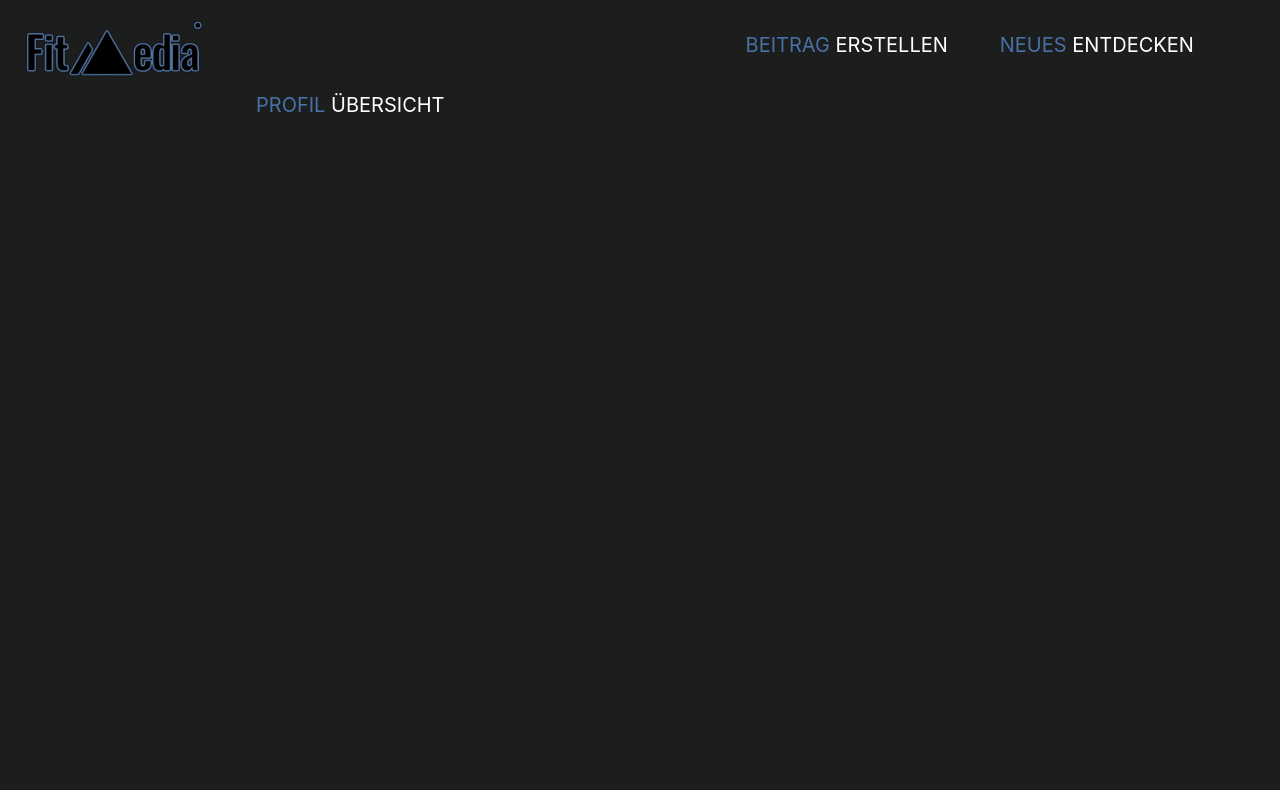
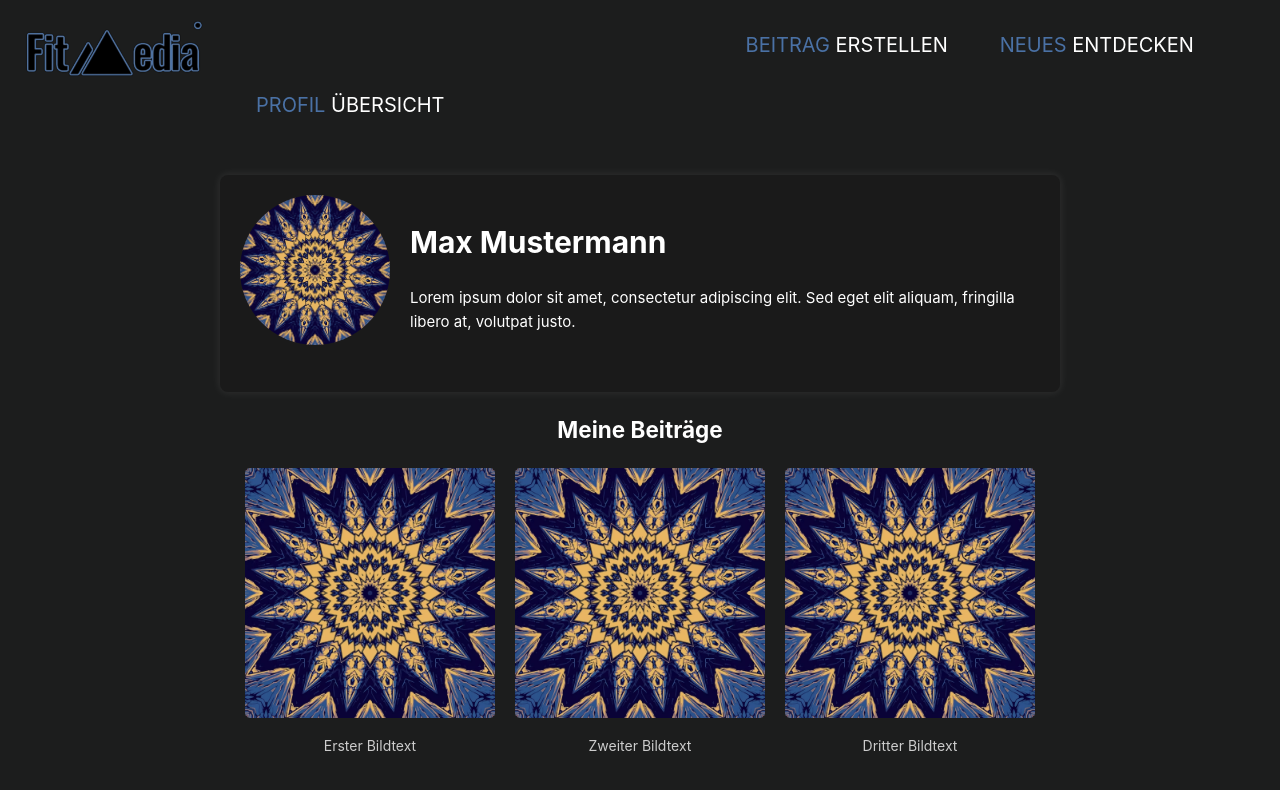
Before and after one commit to lukasxux/FitMedia, a Vue app in the folder FitMediaApp/src/FitMediaApp.Client/: page /profile in a window 1280 px wide. Shown: the top 790 px of the page. Built offline with nearby package versions, Linux system fonts and the light colour scheme.

Commit message:
Created Profile-Page

```diff
--- a/FitMediaApp/src/FitMediaApp.Client/src/router/index.js
+++ b/FitMediaApp/src/FitMediaApp.Client/src/router/index.js
@@ -4,6 +4,7 @@ import BeitragView from '../views/BeitragView.vue'
 import LoginView from '../views/LoginView.vue'
 import SuchView from '../views/SuchView.vue'
 import RegisterView from '../views/RegisterView.vue'
+import ProfileView from '../views/ProfileView.vue'
 
 const router = createRouter({
   history: createWebHistory(import.meta.env.BASE_URL),
@@ -32,6 +33,11 @@ const router = createRouter({
       path: '/login',
       name: 'login',
       component: LoginView,
+    },
+    {
+      path: '/profile',
+      name: 'profile',
+      component: ProfileView,
     }
   ]
 })
--- a/FitMediaApp/src/FitMediaApp.Client/src/views/LoginView.vue
+++ b/FitMediaApp/src/FitMediaApp.Client/src/views/LoginView.vue
@@ -4,7 +4,7 @@
         <div class="container" id="container">
           <h1 id="create-account">Einloggen</h1>
           <div class="input-container">
-            <input type="text" placeholder="Benutzername / E-Mail" />
+            <input type="text" placeholder="E-Mail" />
           </div>
           <div class="input-container">
             <input type="password" placeholder="Passwort" />
--- a/FitMediaApp/src/FitMediaApp.Client/src/views/ProfilView.vue
+++ /dev/null
@@ -1,6 +0,0 @@
-<script setup>
-</script>
-
-<template>
-    <p>Test</p>
-</template>
--- /dev/null
+++ b/FitMediaApp/src/FitMediaApp.Client/src/views/ProfileView.vue
@@ -0,0 +1,97 @@
+<template>
+    <div class="profile">
+      <div class="profile-info">
+        <div class="profile-picture">
+          <img src="../assets/Test-Bild.png" alt="Profilbild">
+        </div>
+        <div class="profile-details">
+          <h1>{{ profile.name }}</h1>
+          <p>{{ profile.bio }}</p>
+        </div>
+      </div>
+    </div>
+    <div class="user-images">
+      <h2 class="section-title">Meine Beiträge</h2>
+      <div class="image-grid">
+        <div v-for="(image, index) in images" :key="index" class="image-item">
+          <img :src="image.url" alt="Bild">
+          <p>{{ image.caption }}</p>
+        </div>
+      </div>
+    </div>
+  </template>
+
+  <script setup>
+  import { ref } from 'vue';
+
+  const profile = ref({
+    name: 'Max Mustermann',
+    bio: 'Lorem ipsum dolor sit amet, consectetur adipiscing elit. Sed eget elit aliquam, fringilla libero at, volutpat justo.',
+  });
+
+  const images = ref([
+    { url: "/src/assets/Test-Bild.png", caption: 'Erster Bildtext' },
+    { url: "/src/assets/Test-Bild.png", caption: 'Zweiter Bildtext' },
+    { url: "/src/assets/Test-Bild.png", caption: 'Dritter Bildtext' }
+  ]);
+  </script>
+
+  <style scoped>
+  .profile {
+    max-width: 800px;
+    margin: 20px auto;
+    padding: 20px;
+    background-color: #1a1a1a;
+    color: #fff;
+    border-radius: 8px;
+    box-shadow: 0 0 10px rgba(255, 255, 255, 0.1);
+  }
+
+  .profile-info {
+    display: flex;
+    align-items: center;
+    margin-bottom: 20px;
+  }
+
+  .profile-picture img {
+    width: 150px;
+    height: 150px;
+    border-radius: 50%;
+    overflow: hidden;
+  }
+
+  .profile-details {
+    margin-left: 20px;
+  }
+
+  .user-images {
+    margin-top: 20px;
+  }
+
+  .user-images h2.section-title {
+    text-align: center;
+    margin-bottom: 20px;
+  }
+
+  .image-grid {
+    display: flex;
+    flex-wrap: wrap;
+    justify-content: center;
+    gap: 20px;
+  }
+
+  .image-item {
+    text-align: center;
+  }
+
+  .image-item img {
+    width: 250px;
+    border-radius: 5px;
+  }
+
+  .image-item p {
+    color: #ccc;
+    font-size: 14px;
+    margin-top: 10px;
+  }
+  </style>
--- a/FitMediaApp/src/FitMediaApp.Client/src/views/RegisterView.vue
+++ b/FitMediaApp/src/FitMediaApp.Client/src/views/RegisterView.vue
@@ -4,21 +4,21 @@
       <div class="container" id="container">
         <h1 id="create-account">Account erstellen</h1>
         <div class="input-container">
-          <input type="text" placeholder="Benutzername" />
+          <input type="text" placeholder="Benutzername" v-model="username" />
         </div>
         <div class="input-container">
-          <input type="email" placeholder="E-Mail" />
+          <input type="email" placeholder="E-Mail" v-model="email" />
         </div>
         <div class="input-container">
-          <input type="password" placeholder="Passwort" />
+          <input type="password" placeholder="Passwort" v-model="password" />
         </div>
         <div class="input-container">
           <input type="file" id="profile-image" name="profile-image" accept="image/png, image/jpeg" @change="previewImage($event)">
         </div>
         <div class="input-container">
-          <input type="text" placeholder="Steckbrief" style="height: 50px;"/>
+          <input type="text" placeholder="Steckbrief" style="height: 50px;" v-model="bio" />
         </div>
-        <button>Registrieren</button>
+        <button @click="registerUser">Registrieren</button>
         <h3>Du hast <span class="highlight">bereits</span> einen Account?</h3>
         <button id="signUp" @click="redirectToLogin">Einloggen</button>
       </div>
@@ -59,12 +59,82 @@
   </div>
 
   <div id="image-preview-container">
-    <h1 v-if="showPreviewText" >Ausgewähltes Bild</h1>
+    <h1 v-if="showPreviewText">Ausgewähltes Bild</h1>
     <div class="image-preview" id="image-preview"></div>
   </div>
 </template>
 
+<script setup>
+import { ref } from 'vue';
+import axios from 'axios';
+
+const showPreviewText = ref(false);
+const username = ref('');
+const email = ref('');
+const password = ref('');
+const bio = ref('');
+
+function previewImage(event) {
+  console.log("Bild ausgewählt");
+  const file = event.target.files[0];
+  const url = URL.createObjectURL(file);
+  const img = document.createElement('img');
+  img.src = url;
+  img.style.width = '200px'; // Vorschau-Größe anpassen
+
+  // Vorheriges Bildvorschau-Element leeren
+  const imagePreview = document.getElementById('image-preview');
+  while (imagePreview.firstChild) {
+    imagePreview.removeChild(imagePreview.lastChild);
+  }
+
+  // Neues Bildvorschau-Element hinzufügen
+  imagePreview.appendChild(img);
+  showPreviewText.value = true; // Setze die Variable, um den Text anzuzeigen
+}
+
+function redirectToLogin() {
+  // Weiterleitung zur Registrierungsseite
+  window.location.href = "/login";
+}
+</script>
+
+<script>
+import axios from 'axios';
+
+export default {
+  data() {
+    return {
+      model: {
+        email: "",
+        password: "",
+        username: "",
+        bio: "",
+      }
+    };
+  },
+  methods: {
+    async registerUser() {
+      try {
+        const response = await axios.post("https://localhost:7001/api/User/register", {
+          username: this.username,
+          mail: this.email,
+          profilePicPath: "path/to/image",
+          initialPasswords: this.password,
+          bio: this.bio
+        });
+        alert("Registration successful!");
+      } catch (error) {
+        console.error(error);
+        alert("Registration failed.");
+      }
+    },
+  }
+}
+</script>
+
 <style scoped>
+/* CSS-Stile hier einfügen */
 .highlight {
   color: rgb(74, 113, 165);
   font-size: 18px;
@@ -177,34 +247,3 @@ p {
   width: 500px;
 }
 </style>
-
-<script setup>
-import { ref } from 'vue';
-
-const showPreviewText = ref(false);
-
-function previewImage(event) {
-  console.log("Bild ausgewählt");
-  const file = event.target.files[0];
-  const url = URL.createObjectURL(file);
-  const img = document.createElement('img');
-  img.src = url;
-  img.style.width = '200px'; // Vorschau-Größe anpassen
-
-  // Vorheriges Bildvorschau-Element leeren
-  const imagePreview = document.getElementById('image-preview');
-  while (imagePreview.firstChild) {
-    imagePreview.removeChild(imagePreview.lastChild);
-  }
-
-  // Neues Bildvorschau-Element hinzufügen
-  imagePreview.appendChild(img);
-  showPreviewText.value = true; // Setze die Variable, um den Text anzuzeigen
-}
-
-function redirectToLogin() {
-    // Weiterleitung zur Registrierungsseite
-    window.location.href = "/login";
-    }
-
-</script>
```
